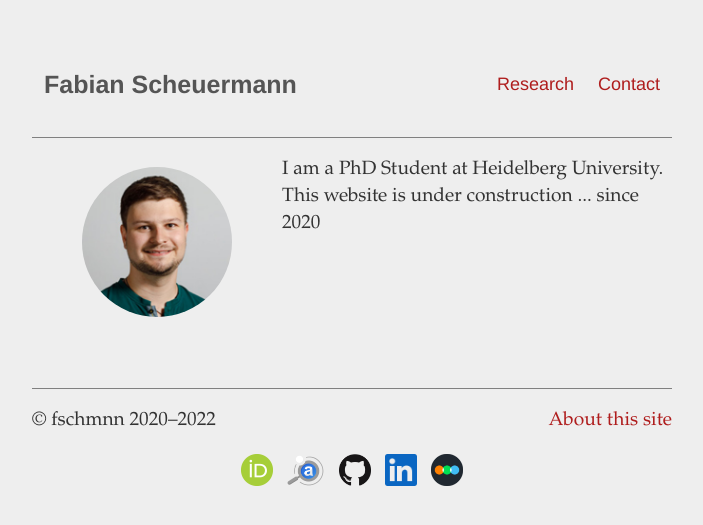
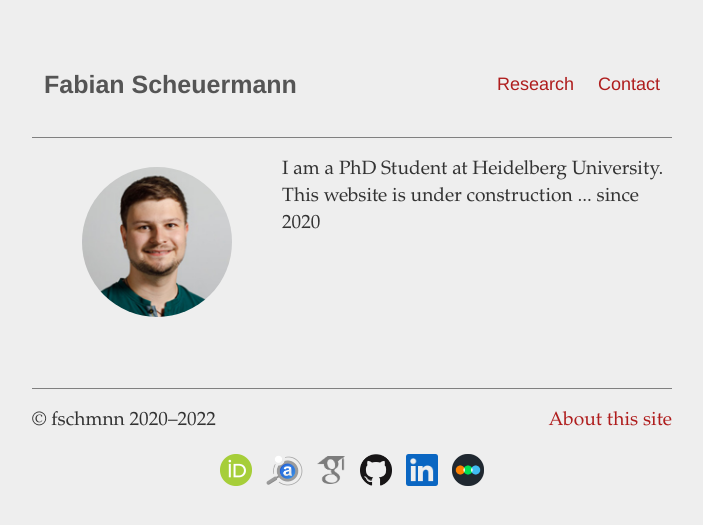
Before and after one commit to fschmnn/fschmnn.github.io, a Jekyll site: the page built from index.md, in a window 1280 px wide. Shown: the top 525 px of the page, without its empty margins (288-991 px from the left). Built offline with Jekyll 4.4.1, drawn with Linux system fonts in a browser that asks for light colours.

Commit message:
2022.11.09 - add google scholar

```diff
--- a/_includes/footer.html
+++ b/_includes/footer.html
@@ -14,6 +14,8 @@
 		&nbsp;
 		<a href="https://ui.adsabs.harvard.edu/search/q=orcid%3A0000-0003-2707-4678&sort=date%20desc%2C%20bibcode%20desc&p_=0"> <img alt="ads" src="/assets/icons/ads.png" width="37" height="32" /></a>
 		&nbsp;
+		<a href="https://scholar.google.com/citations?user=58UwVOcAAAAJ"> <img alt="Google Scholar" src="/assets/icons/google.png" width="28" height="28" /></a>
+		&nbsp;
 		<a href="https://github.com/fschmnn"> <img alt="GitHub" src="/assets/icons/GitHub.png" width="32" height="32" /></a>
 		&nbsp;
 		<a href="https://de.linkedin.com/in/fabian-scheuermann-5400b7175"> <img alt="LinkedIn" src="/assets/icons/linkedin.png" width="32" height="32" /></a>
```
Also changed, not shown: assets/icons/google.png (added), readme.md (added).
